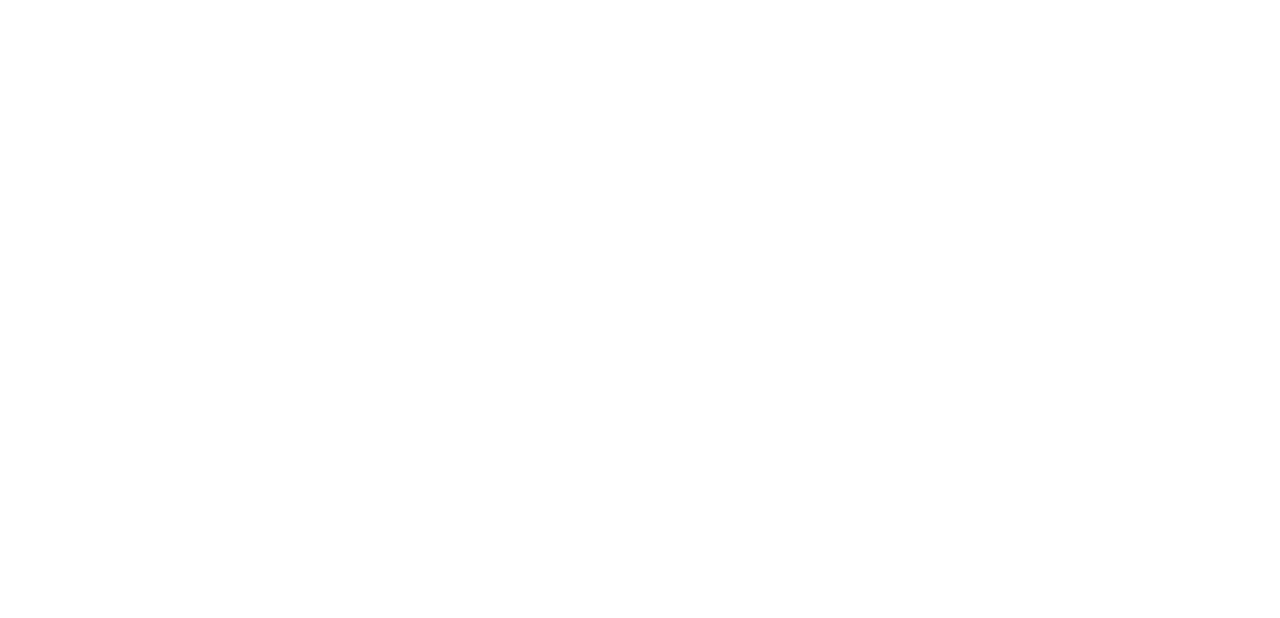
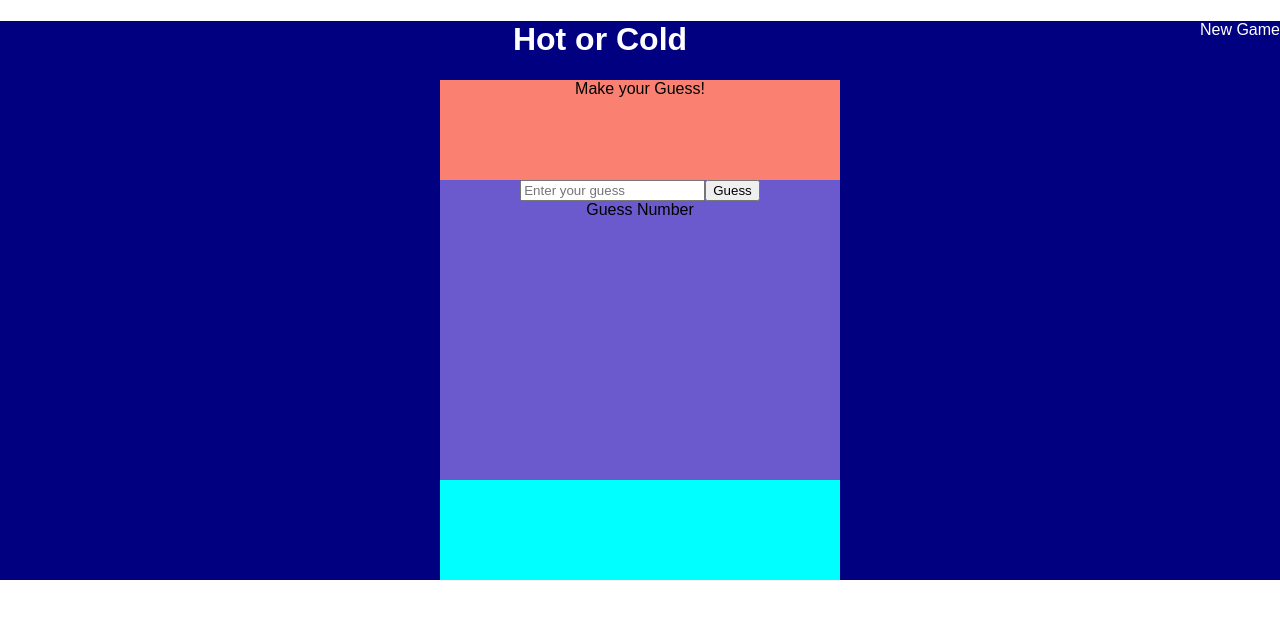
Before and after one commit to APVinal/Hot_Cold, a React app in the folder W6D1/hot_cold/: page / in a window 1280 px wide. Built offline with nearby package versions, Linux system fonts and the light colour scheme.

Commit message:
added css and html to hotcoldboard

```diff
--- a/W6D1/hot_cold/src/components/hotCold_Board.css
+++ b/W6D1/hot_cold/src/components/hotCold_Board.css
@@ -1,8 +1,44 @@
+h1 {
+    color: white;
+}
+
 .hotColdBoard{
-    background-color: blue;
+    background-color: navy;
     font:white;
     text-align: center;
+    width: 100%;
 }
 .links{
     float: right;
+    color: white;
 }
+
+ul {
+    list-style: none;
+}
+
+.guessBox {
+    height: 500px;
+    width:  400px;
+    align-content: center;
+    margin: 0 auto;
+}
+
+.hintField {
+    height: 100px;
+    background-color: salmon;
+    text-align: center;
+    display: block;
+}
+
+.answerBox {
+    background-color: slateblue;
+    height: 300px;
+    text-align: center;
+}
+
+.guessed {
+    height: 100px;
+    background-color: aqua;
+    text-align: center;
+}
--- a/W6D1/hot_cold/src/components/hotCold_Board.js
+++ b/W6D1/hot_cold/src/components/hotCold_Board.js
@@ -2,12 +2,23 @@
 
 import './hotCold_Board.css';
 
-export default function hotCold_Board() {
+export default function HotCold_Board() {
     return (
-        <div className="hotColdboard">
-            <h2>Hot or Cold</h2>
-            <div className="links">
-               <h3>New Game</h3>
+        <div className="hotColdBoard">
+            <ul>
+                <li className='links'>New Game</li>
+            </ul>
+            <h1>Hot or Cold</h1>
+            <div className='guessBox'>
+                <div className='hintField'>Make your Guess!</div>
+                <div className='answerBox'>
+                    <form>
+                        <input type='text' placeholder="Enter your guess"></input>
+                        <button type='submit'>Guess</button>
+                        </form>
+                    <div className='guessCount'>Guess Number</div>
+                </div>
+                <div className='guessed'></div>
             </div>
         </div>
     );
--- a/W6D1/hot_cold/src/index.js
+++ b/W6D1/hot_cold/src/index.js
@@ -1,8 +1,8 @@
 import React from 'react';
 import ReactDOM from 'react-dom';
-import hotColdApp from './components/hotCold_Board';
+import HotCold_Board from './components/hotCold_Board';
 import registerServiceWorker from './registerServiceWorker';
 import './index.css';
 
-ReactDOM.render(<hotCold_Board />, document.getElementById('root'));
+ReactDOM.render(<HotCold_Board />, document.getElementById('root'));
 registerServiceWorker();
```
Also changed, not shown: W6D1/hot_cold/src/components/guessBox.js (added, +16 -0 lines), W6D1/hot_cold/src/components/index.html (+1 -0 lines).
